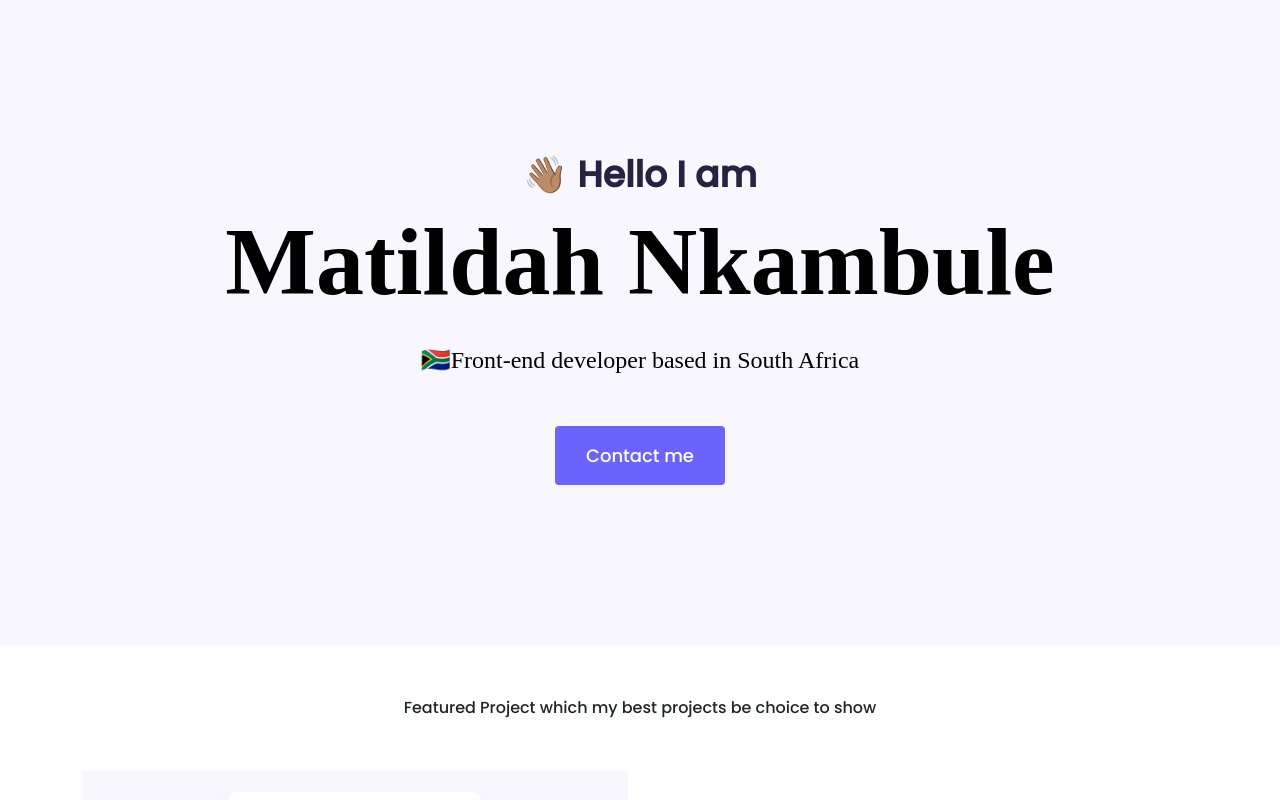
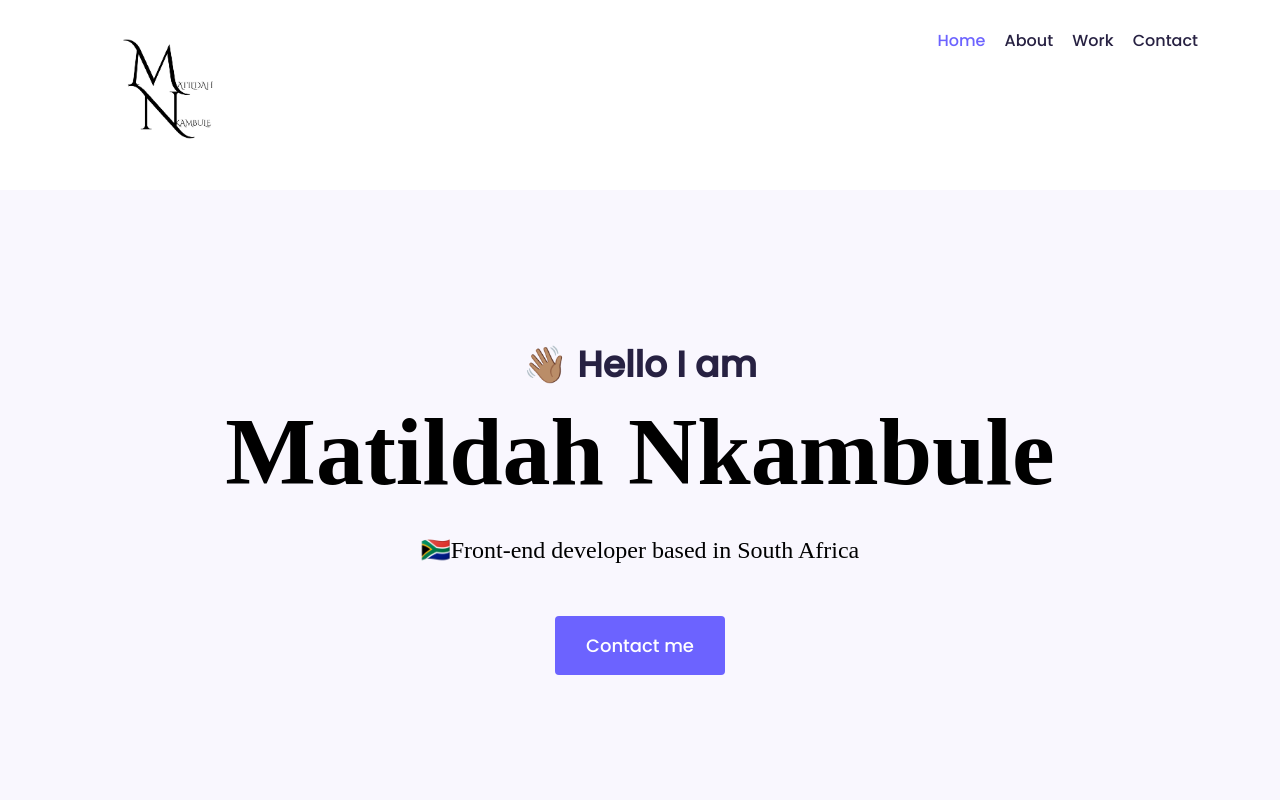
Before and after one commit to Matildah81/Matildah-Portfolio, a plain HTML site: page index.html in a window 1280 px wide. Shown: the top 800 px of the page. Drawn offline with nearby package versions, Linux system fonts and the light colour scheme.

Commit message:
Created my Header

```diff
--- a/css/style.css
+++ b/css/style.css
@@ -104,6 +104,36 @@ p {
 .project-desciption {
   padding: 120px 60px;
 }
+ .logo {
+  max-width: 150px;
+ }
+ nav {
+  padding: 20px 0;
+ }
+ nav ul {
+  padding: 0;
+  margin: o;
+ }
+
+ nav li {
+
+  display: inline;
+  list-style: none;
+  line-height: 42px;
+  margin-left: 15px;
+
+ }
+ nav a {
+  text-decoration: none;
+  color: #272142;
+  transform: all 100ms ease-in-out;
+ }
+
+ nav a:hover, nav li.active a {
+  color: var(--branding-color);
+
+ }
+
 
 @media (max-width: 900px) {
   h1 {
--- a/index.html
+++ b/index.html
@@ -15,6 +15,28 @@
 
 </head>
 <body>
+    <div class="container">
+      <nav class="d-flex justify-content-between">
+        <a href="/">
+
+    <img src="/images/MatildahLogo.jpg" class="logo d-none d-md-block" alt="" />
+        </a>
+    <ul>
+      <li class="active">
+       <a href="/">Home</a>
+      </li>
+      <li>
+        <a href="/about.html">About</a>
+      </li>
+      <li>
+        <a href="/work.html">Work</a>
+      </li>
+      <li>
+        <a href="/contact.html">Contact</a>
+      </li>
+    </ul>
+  </nav>
+    </div>
     <div class="hero">
 <p>👋🏽 Hello I am</p>
 <h1>Matildah Nkambule</h1>
```
Also changed, not shown: images/MatildahLogo.jpg (added), 1 other file.
